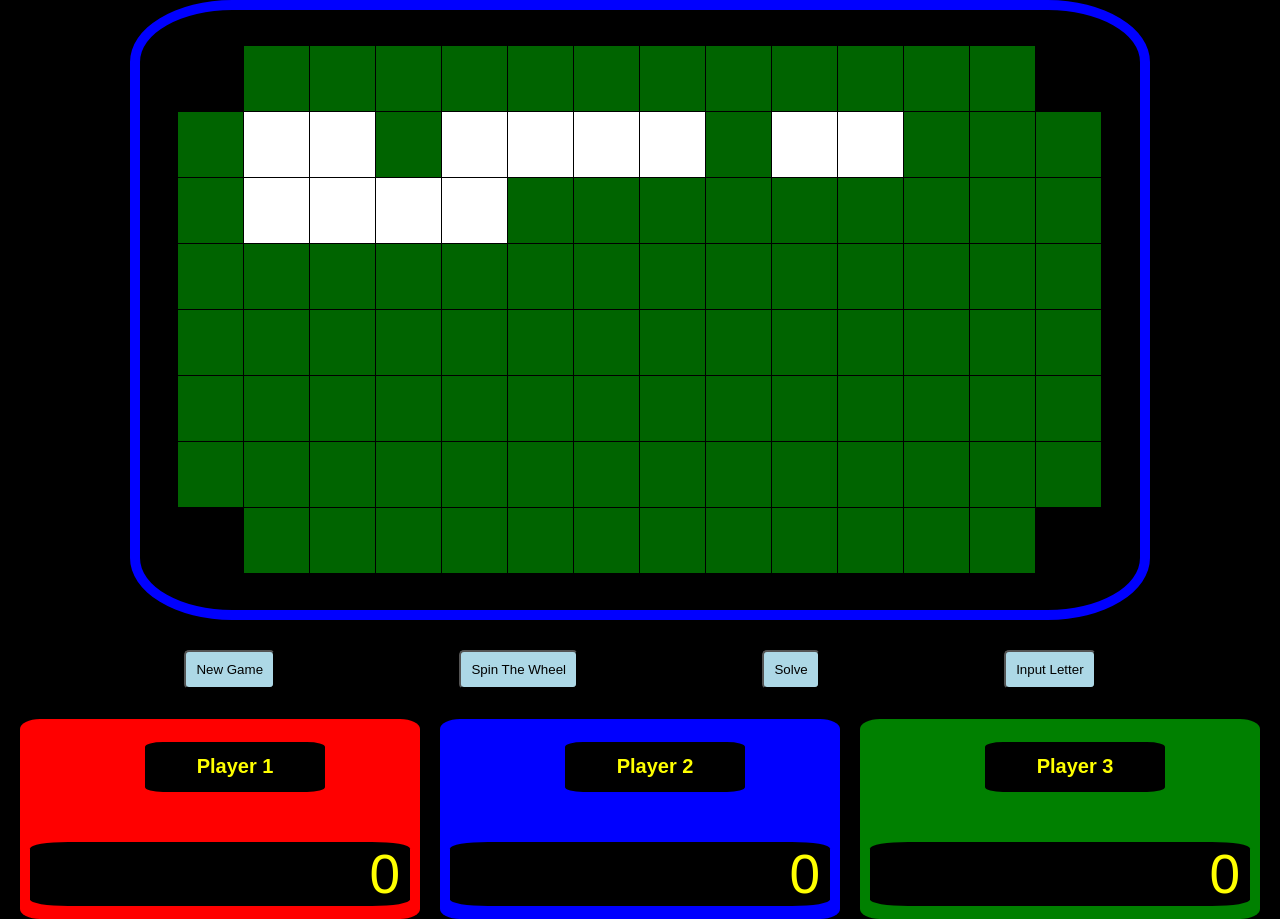
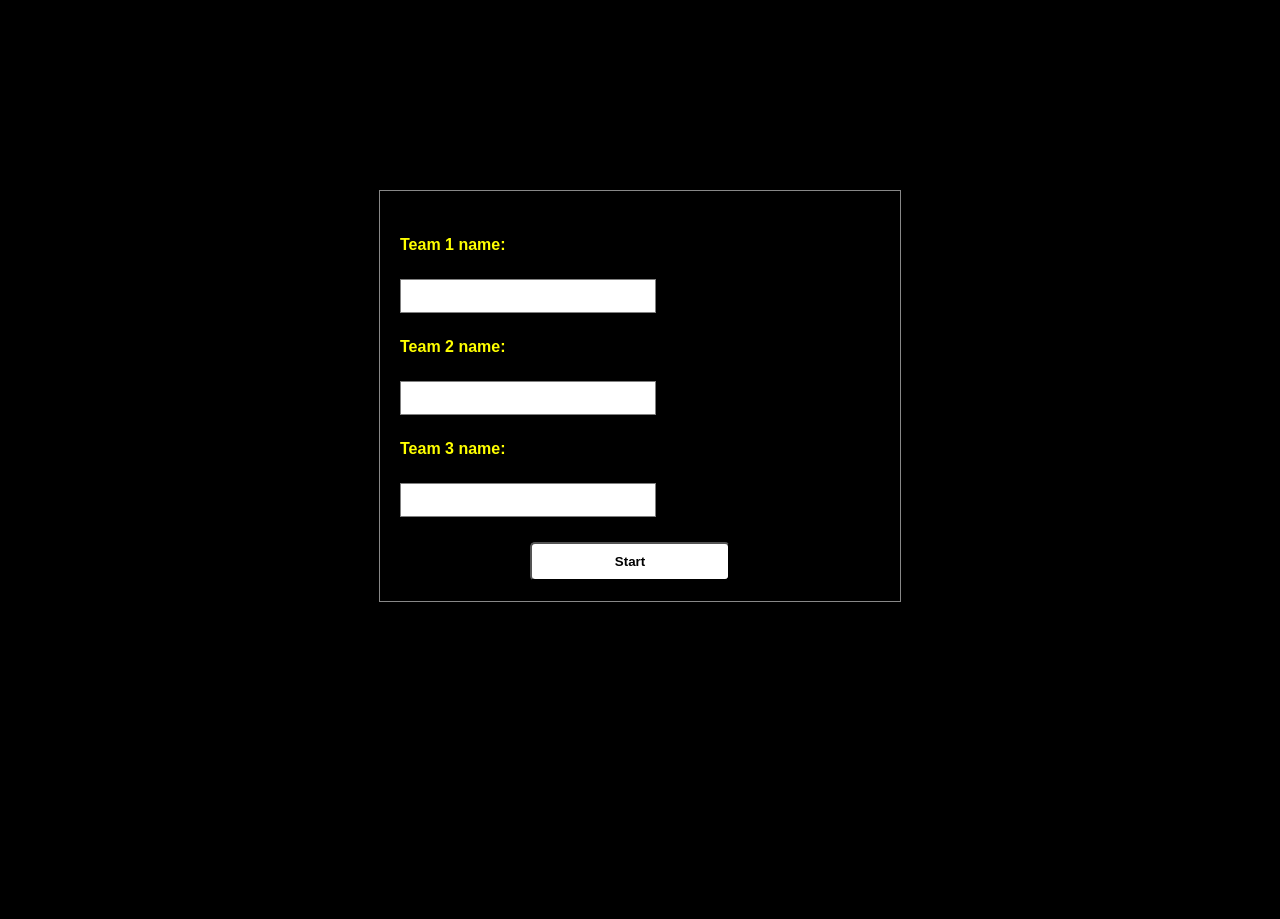
Before and after one commit to Neycourt5/Wheel-of-Fortune, a plain HTML site: page index.html in a window 1280 px wide. After the commit the page ends 800 px from the top, so only its background shows below. Drawn offline with Linux system fonts and the light colour scheme.

Commit message:
bunch of SHIT

```diff
--- a/app.css
+++ b/app.css
@@ -37,6 +37,7 @@ body{
 } */
 
 .lettersquare {
+    vertical-align:top;
     background-color:white;
     font-size: 20px;
     text-align: center;
@@ -70,10 +71,10 @@ button{
 }
 .playername{
     margin-top: 10px;
-    margin-left: 125px;
+    margin-left: 65px;
     margin-bottom: 50px;
     border-radius: 10%;
-    width: 180px;
+    width: 280px;
     height: 50px;
     font-size: 20px;
     background-color:white;
@@ -82,7 +83,7 @@ button{
     background-color:black;
 }
 
-.playername span{
+.playername div{
     margin-top: 12.5px;
     font-weight: bold;
     color: yellow;
@@ -97,7 +98,7 @@ button{
     font-size: 55px;
     color: yellow;
 }
-.scorebox span{
+.scorebox div{
     margin-right: 10px;
 }
 
@@ -110,3 +111,72 @@ button{
 .player3{
     background-color: green;
 }
+
+/* The Modal (background) */
+.modal {
+    position: absolute;
+    left: 50%;
+     top: 50%;
+    transform: translate(-50%, -50%);
+    z-index: 1; /* Sit on top */
+    width: 600px; /* Full width */
+    height: 600px; /* Full height */
+    overflow: auto; /* Enable scroll if needed */
+  }
+
+  /* Modal Content/Box */
+  .modal-content {
+    background-color: black;
+    color: yellow;
+    font-weight: bolder;
+    display: flex;
+    flex-direction:column;
+    justify-content: space-between;
+    margin: 15% auto; /* 15% from the top and centered */
+    padding: 20px;
+    border: 1px solid #888;
+    width: 80%; /* Could be more or less, depending on screen size */
+  }
+
+  .modal-content div{
+      margin-top: 25px;
+  }
+
+  .modal-content button{
+      width: 200px;
+      margin-left: 130px;
+      background-color:white;
+      font-weight: bolder;
+}
+
+  .modal-content input{
+    margin-top: 25px;
+    height: 30px;
+    width: 250px;
+    font-size: 25px;
+    font-weight: bolder;
+    border: 1px solid grey;
+}
+
+
+  /* The Close Button */
+  .close {
+    color: #aaa;
+    float: right;
+    font-size: 28px;
+    font-weight: bold;
+  }
+
+  .close:hover,
+  .close:focus {
+    color: black;
+    text-decoration: none;
+    cursor: pointer;
+  }
+
+  .none{
+    transition: opacity 2s ease-out;
+    opacity: 0;
+    height: 0;
+    overflow: hidden;
+  }
--- a/app.js
+++ b/app.js
@@ -1,11 +1,47 @@
-//very first thing to do is display a pop up where you can type team names
+//Player names in the game are
+const p1Name = document.querySelector("#p1namedisplay")
+const p2Name = document.querySelector("#p2namedisplay")
+const p3Name = document.querySelector("#p3namedisplay")
 
+//select scores
+const p1Score = document.querySelector("#p1score")
+const p2Score = document.querySelector("#p2score")
+const p3Score = document.querySelector("#p3score")
+
+//modal popup elments
+const modalBtn = document.querySelector("#submitnames")
+const p1NameInput = document.querySelector("#p1nameinput")
+const p2NameInput = document.querySelector("#p2nameinput")
+const p3NameInput = document.querySelector("#p3nameinput")
+
+//pop up modal page at game start
+const modal = document.querySelector(".modal")
+
+//selecting the containers to remove the hidden display class when the game starts
+const gameContainer = document.querySelector(".game-container")
+const buttonsContainer = document.querySelector(".buttonscontainer")
+const playersContainer = document.querySelector(".playerscontainer")
 
 //select the playable squares to generate a word on
 const playableSquares = document.querySelectorAll('.playable')
 
-//The starting square if the phrase is not too long
-const startingSquare = playableSquares[11]
+
+//Beginning pop up to choose team names
+modalBtn.addEventListener("click", (e) => {
+    modal.classList.add("none")
+    gameContainer.classList.remove("none")
+    buttonsContainer.classList.remove("none")
+    playersContainer.classList.remove("none")
+    p1Name.textContent = p1NameInput.value
+    p2Name.textContent = p2NameInput.value
+    p3Name.textContent = p3NameInput.value
+    //newRound()
+})
+
+
+
+
+
 //function for populating the squares and turning them white
 let testPhrase = "My name is Alex"
 //testPhrase = testPhrase.split('').filter(char => /[a-zA-Z]/.test(char));
@@ -15,56 +51,52 @@ let testPhrase = "My name is Alex"
 let gameOver = false;
 let roundNum = 1;
 
-const game = () => {
-    // while (gameOver === false) {
 
-    // }
-}
+// while (gameOver === false) {
+
+// }
 
 
 
-let letters = testPhrase.split("")
-
-
+//populates the board with white squares
 const populateSquares = (phrase) => {
     //make it start on the start square on the second row if its not too long
     let words = phrase.split(" ")
     let wordLetters = phrase.split("")
-    // for (let i = 0; i < letters.length; i++) {
-    //     if (letters[i] !== " ") {
-    //         playableSquares[10 + i].classList.add('lettersquare')
-    //     }
-    // }
     let position = 10
     let remainSpace = 12
     let repositionCount = 0
+    console.log(phrase)
+    //populate the board with white squares
     for (word of words) {
-        if (!word[words.length]) {
-            word += " "
-        }
         //repositions the word to a new line if it wont fit
-        if (word.length - 1 > remainSpace) {
+        if (word.trim().length > remainSpace) {
             position += remainSpace
             remainSpace = 12
             repositionCount++
         }
         for (let i = 0; i < word.length; i++) {
-            if (word[i].match(/[a-z]/i)) {
+            if (word[i].trim().match(/[a-z]/i)) {
                 playableSquares[position].classList.add('lettersquare')
             }
             position++
             remainSpace--
         }
+        //end of the word so this establishes a space between words
+        position++
+        remainSpace--
     }
-
-    //for starting the next words on a new line, I should check to see if the length of the phrase is greater than 12
-    //first i should split it into separate words, and then if it is greater than 12, start the next words on the next listen
-    //i might need to make some breakpoints like if its greater than 12, use the two middle lines, greater than 20 etc
-    //maybe make a variable that is in the loop and counts down the remaining space in the line, and if the next word in the letters array is longer than the remaining squares, put it at the first square on the next line, and reset the counter
 }
 
-populateSquares(testPhrase)
-
+//Make game here
+const phrases = ["My name is Alex", "I like to play baseball", "This is bullshit", "Sally sold sea shells"]
+let gamePhrase = phrases[(Math.floor(Math.random() * phrases.length))]
+populateSquares(gamePhrase)
+// //new game/round function
+// const newRound = () => {
+//     let gamePhrase = phrases[(Math.floor(Math.random() * phrases.length))]
+//     populateSquares(gamePhrase)
+// }
 
 //select the white letter squares
 const letterSquares = document.querySelectorAll('.lettersquare')
@@ -73,12 +105,16 @@ const letterSquares = document.querySelectorAll('.lettersquare')
 
 //listen for key presses
 document.addEventListener('keyup', (e) => {
+    let letters = gamePhrase.split("")
+    letters = letters.filter(function (str) {
+        return /\S/.test(str);
+    });
     if (letters.includes(e.key.toUpperCase()) || letters.includes(e.key)) {
         for (let i = 0; i < letters.length; i++) {
             if (letters[i] === e.key.toUpperCase()) {
                 letterSquares[i].textContent = e.key.toUpperCase();
             }
-            if (letters[i] === e.key) {
+            else if (letters[i] === e.key) {
                 letterSquares[i].textContent = e.key
             }
         }
--- a/index.html
+++ b/index.html
@@ -10,7 +10,19 @@
 </head>
 
 <body>
-    <div class="game-container">
+    <div id="myModal" class="modal">
+
+        <div class="modal-content">
+            <div><label for="p1name">Team 1 name:</label></div>
+            <input type="text" id="p1nameinput" name="p1name">
+            <div><label for="p2name">Team 2 name:</label></div>
+            <input type="text" id="p2nameinput" name="p2name">
+            <div><label for="p3name">Team 3 name:</label></div>
+            <input type="text" id="p3nameinput" name="p3name">
+            <div><button id="submitnames">Start</button></div>
+        </div>
+    </div>
+    <div class="game-container none">
         <div class="board-container">
             <div class="row-1">
                 <div class="square end"></div>
@@ -139,35 +151,35 @@
         </div>
 
     </div>
-    <div class="buttonscontainer">
+    <div class="buttonscontainer none">
         <button id="newgamebtn">New Game</button>
         <button id="spinwheelbtn">Spin The Wheel</button>
         <button id="solvebtn">Solve</button>
         <button id="inputbtn">Input Letter</button>
     </div>
-    <div class="playerscontainer">
+    <div class="playerscontainer none">
         <div class="player player1">
             <div class="playername">
-                <span>Player 1</span>
+                <div id="p1namedisplay">Player 1</div>
             </div>
             <div class="scorebox">
-                <span id="p1score">0</span>
+                <div id="p1score">0</div>
             </div>
         </div>
         <div class="player player2">
             <div class="playername">
-                <span>Player 2</span>
+                <div id="p2namedisplay">Player 2</div>
             </div>
             <div class="scorebox">
-                <span id="p2score">0</span>
+                <div id="p2score">0</div>
             </div>
         </div>
         <div class="player player3">
             <div class="playername">
-                <span>Player 3</span>
+                <div id="p3namedisplay">Player 3</div>
             </div>
             <div class="scorebox">
-                <span id="p3score">0</span>
+                <div id="p3score">0</div>
             </div>
         </div>
 
```
